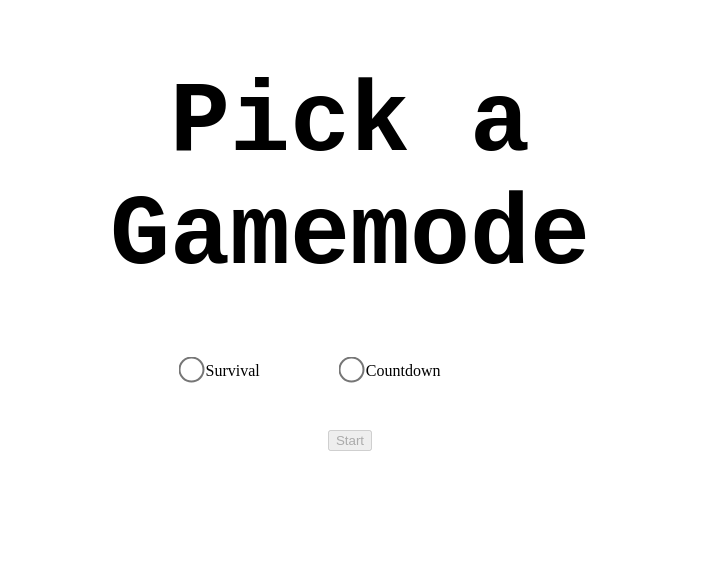
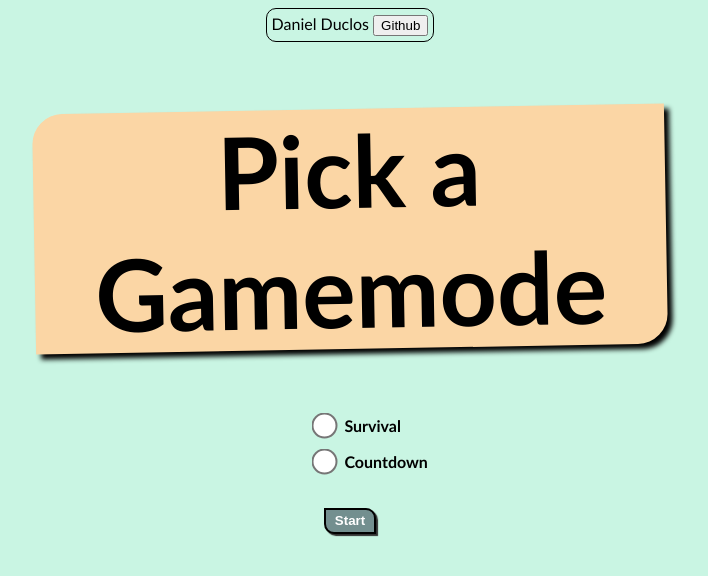
Before and after one commit to DanielD2004/AimTrainer, a Vue app: page / in a window 1280 px wide. Shown: the top 576 px of the page, without its empty margins (290-998 px from the left). Built offline with nearby package versions, Linux system fonts and the light colour scheme.

Commit message:
CSS
Changed a lot of CSS, added Github link, small code cleanup

```diff
--- a/index.html
+++ b/index.html
@@ -4,7 +4,8 @@
     <meta charset="UTF-8" />
     <link rel="icon" href="/favicon.ico" />
     <meta name="viewport" content="width=device-width, initial-scale=1.0" />
-    <title>Vite App</title>
+    <link rel="stylesheet" href="main.css">
+    <title>Aim Training</title>
   </head>
   <body>
     <div id="app"></div>
--- /dev/null
+++ b/main.css
@@ -0,0 +1,4 @@
+body{
+    background-color: rgb(201, 245, 227);
+    font-family:'Gill Sans', 'Gill Sans MT', Calibri, 'Trebuchet MS', sans-serif;
+}
--- a/src/App.vue
+++ b/src/App.vue
@@ -9,64 +9,89 @@
     location.reload();
   }
 
-  function passProp(){
-    propPassed = true;
-  }
-
 </script>
 
 <template>
-  <header>
-  </header>
 
-  <main>
-
-    <div v-if="!hideStartButton" id="gameModeSelector">
+  <main v-if="!hideStartButton">
+    <div id="aboutMe">
+      Daniel Duclos
+      <a target="_blank" href="https://github.com/DanielD2004">
+          <button id="github">Github</button>
+      </a>
+    </div>
+    <div  id="gameModeSelector">
       <h1>Pick a Gamemode</h1>
       <!-- picked variable holds the value of selected button-->
       <input type="radio" id="survival" value="Survival" v-model="picked" />
       <label for="survival">Survival</label>
-
       <input type="radio" id="countdown" value="Countdown" v-model="picked" />
       <label for="countdown">Countdown</label>
-      <button :disabled="picked == 'none'" v-if="!hideStartButton"  @click="passProp(); hideStartButton = true;">Start</button>
+      <button id="startButton" :disabled="picked == 'none'"   @click="propPassed = true; hideStartButton = true;">Start</button>
     </div>
 
+  </main>
     <Block v-if="propPassed" :gameMode="picked" @gameOver="end()"/>
-  </main>
 
 </template>
 
 <style scoped>
   h1{
+    background-color:rgb(251, 214, 165);
     text-align:center;
-    font-family:monospace;
     font-size:100px;
-
+    box-shadow: 5px 5px 5px black;
+    border-radius:30px 0px 30px 0px;
+    transform: rotate(-1deg);
   }
 
   input[type='radio'] {
        transform: scale(2);
+       margin-left:45%;
+       margin-bottom:20px;
    }
 
   label{
-    margin-left:5px;
-    margin-right:80px;
+    margin-left:10px;
     transform: scale(2);
     position:relative;
+    font-weight:bolder;
   }
 
   #gameModeSelector{
     margin:auto;
     width:50%;
     align-items:auto;
-    text-align:center;
+    text-align:flex-start;
   }
 
-  button{
+  #aboutMe{
+    margin-left:auto;
+    margin-right:auto;
+    position:relative;
+    width:fit-content;
+    padding:5px;
+    border:1px solid black;
+    border-radius:10px;
+  }
+
+  #startButton{
     display: block;
     margin: auto;
-    margin-top:50px;
-    size:100%
+    margin-top:20px;
+    font-weight:bold;
+    height:2vw;
+    aspect-ratio:2;
+    border-radius: 0px 10px 0px 10px;
+    background-color:rgb(201, 245, 227);
+    border:2px solid black;
+    box-shadow: 2px 2px 1px rgb(48, 48, 48);
+    cursor:pointer;
   }
+
+  #startButton:disabled{
+    background-color:rgb(115, 143, 143);
+    color:white;
+  }
+
 </style>
--- a/src/Components/block.vue
+++ b/src/Components/block.vue
@@ -24,12 +24,9 @@
 var xValue = ref(568)
 var yValue = ref(300)
 var score = ref(0);
-var movementTimer = 0;
 var scoreTimer = 0;
-var test = 0;
 var speed = 1000;
 var countdownTimer = 0;
-var flag = false;
 
 const props = defineProps({
   gameMode: String
@@ -48,16 +45,14 @@
 }
 
 function move(){
-  movementTimer = setInterval(() => {
+  var movementTimer = setInterval(() => {
 
     // random point on screen, positive number
-    var xRandom = Math.floor(Math.random() * window.innerWidth);
-    var yRandom = Math.floor(Math.random() * window.innerHeight);
+    xValue.value = Math.floor(Math.random() * window.innerWidth);
+    yValue.value = Math.floor(Math.random() * window.innerHeight);
 
-    xValue.value = xRandom
-    yValue.value = yRandom
     // time until next movement is between 400 and 1200ms
-    speed = Math.floor(Math.random() * (1200-400) + 400);
+    speed = Math.floor(Math.random() * (2000-200) + 200);
   }, speed);
 }
 
```
